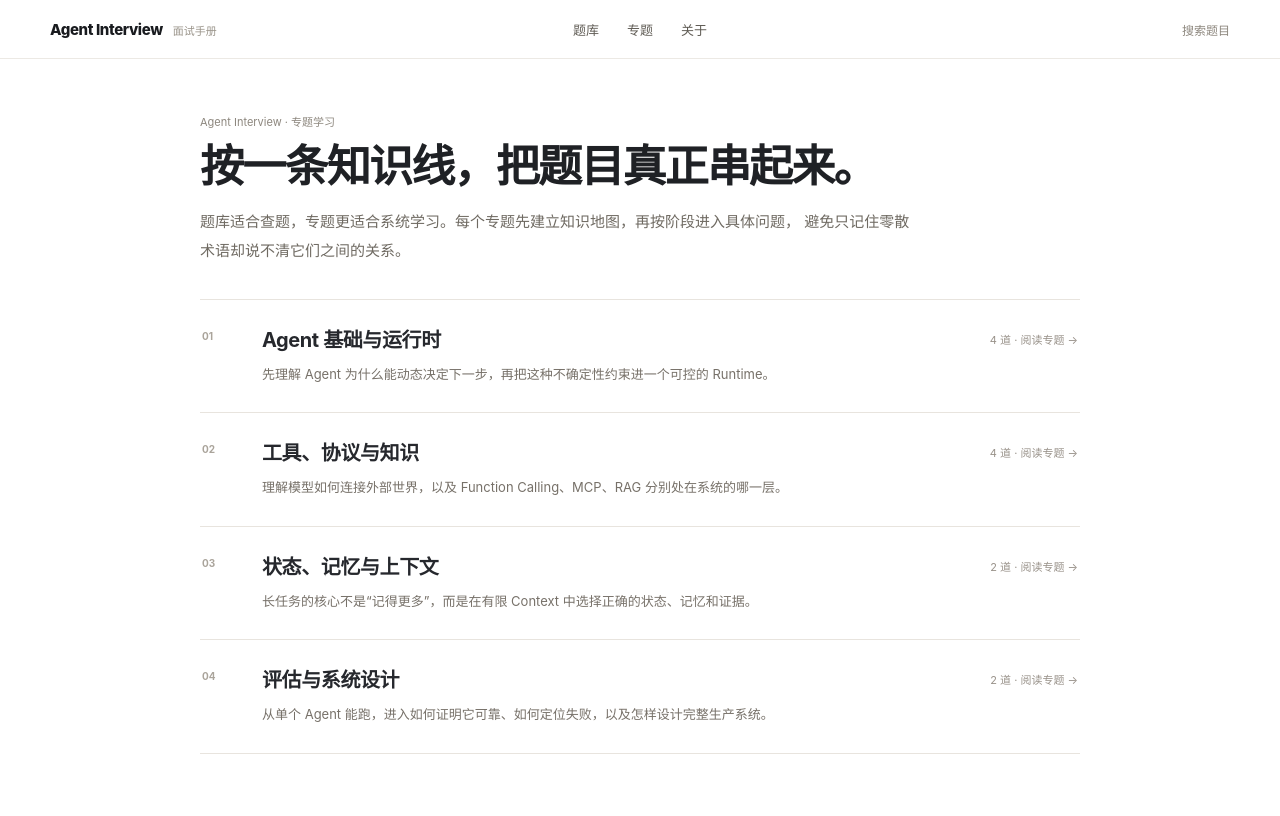
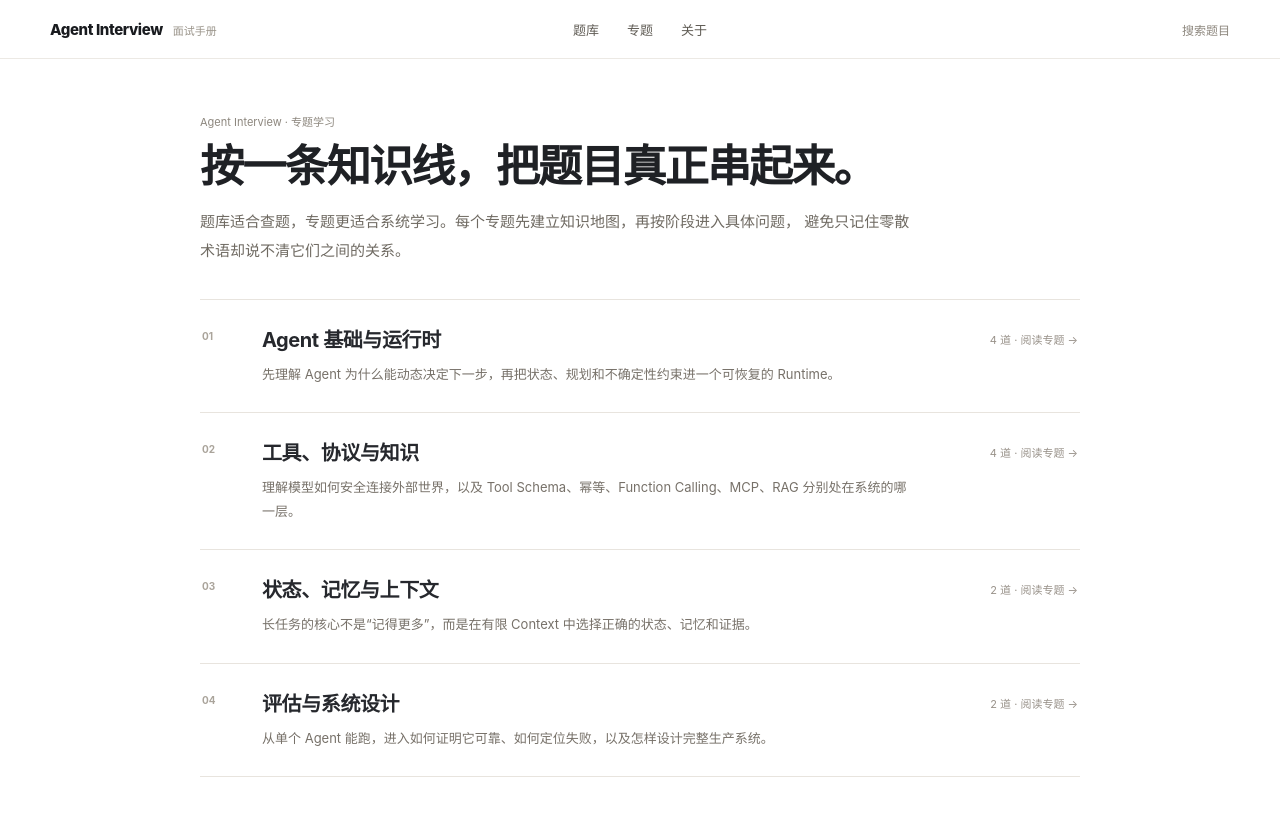
Before and after one commit to 1264585648/interview, a Next.js app: page /topics in a window 1280 px wide. Shown: the top 816 px of the page. Built offline with nearby package versions, Linux system fonts and the light colour scheme.

Commit message:
Expand runtime and tool learning paths

```diff
--- a/data/topics.ts
+++ b/data/topics.ts
@@ -17,27 +17,32 @@ export const topicGuides: TopicGuide[] = [
   {
     slug: 'agent-runtime',
     title: 'Agent 基础与运行时',
-    summary: '先理解 Agent 为什么能动态决定下一步，再把这种不确定性约束进一个可控的 Runtime。',
+    summary: '先理解 Agent 为什么能动态决定下一步，再把状态、规划和不确定性约束进一个可恢复的 Runtime。',
     intro: [
       'Agent 面试最容易出现的问题，是把它背成“LLM + Tool + Memory”。真正重要的是控制权：谁决定下一步、状态如何变化、什么时候停止。',
-      '这一专题先建立 Agent 的行为模型，再进入循环控制、错误语义、预算和停止条件。把这条线讲清楚，后面的 Tool、Memory、Evaluation 才有共同的系统框架。'
+      '这一专题先建立 Agent 的行为模型，再进入 State、Planning、循环控制、错误语义、预算和恢复。把这条线讲清楚，后面的 Tool、Memory、Evaluation 才有共同的系统框架。'
     ],
     categories: ['Agent 基础', 'Agent Runtime'],
-    flow: ['目标', '状态', '决策', 'Action', 'Observation', '停止'],
+    flow: ['目标', 'State', 'Plan', 'Action', 'Observation', '恢复 / 停止'],
     goals: [
       '能解释 Agent、Workflow 和 Tool Calling 的边界',
-      '能把 Agent 描述成状态驱动的决策循环，而不是组件集合',
-      '能说明无限循环、失败重试、预算和停止条件如何在 Runtime 中落地'
+      '能设计结构化 State、Checkpoint 和任务恢复机制',
+      '能说明 Planning、Replanning、循环检测、预算和停止条件如何在 Runtime 中落地'
     ],
     phases: [
       {
         title: '01 · 先建立行为模型',
-        description: '先回答谁掌握控制权、状态如何驱动下一步决策。',
+        description: '先回答谁掌握控制权，以及 Agent 为什么需要运行时状态。',
         questionSlugs: ['agent-vs-workflow']
       },
       {
-        title: '02 · 再约束运行时',
-        description: 'Agent 能动态行动之后，必须解决循环、错误和停止问题。',
+        title: '02 · 设计状态与规划',
+        description: '把开放目标变成可追踪的 State 和 Plan，并处理恢复与动态改路。',
+        questionSlugs: ['agent-state-design', 'agent-planning-replanning']
+      },
+      {
+        title: '03 · 再约束运行时',
+        description: 'Agent 能动态行动之后，必须解决循环、错误、预算和停止问题。',
         questionSlugs: ['agent-tool-loop']
       }
     ]
@@ -45,26 +50,36 @@ export const topicGuides: TopicGuide[] = [
   {
     slug: 'tools-knowledge',
     title: '工具、协议与知识',
-    summary: '理解模型如何连接外部世界，以及 Function Calling、MCP、RAG 分别处在系统的哪一层。',
+    summary: '理解模型如何安全连接外部世界，以及 Tool Schema、幂等、Function Calling、MCP、RAG 分别处在系统的哪一层。',
     intro: [
       '让模型“会干活”通常意味着把外部能力接入推理循环，但 Tool Calling、MCP 和 RAG 解决的并不是同一个问题。',
-      '这一专题重点建立边界感：模型怎样表达调用意图、协议怎样标准化能力接入、检索怎样给模型补充证据，以及什么时候需要让 Agent 动态决定是否继续检索。'
+      '这一专题先从 Tool Contract 和副作用治理开始，再进入协议标准化和检索。重点建立边界感：模型提出动作，Runtime 验证与执行，业务系统负责真实副作用和权限。'
     ],
     categories: ['Tool Calling', 'MCP', 'RAG'],
-    flow: ['模型', '调用意图', '协议 / Schema', '外部能力', 'Observation', '继续决策'],
+    flow: ['模型', 'Tool Schema', '验证 / 授权', '执行', 'Observation', '继续决策'],
     goals: [
-      '能说清 Function Calling 与 MCP 的问题层级',
-      '能解释 Tool Schema、执行层和权限边界',
-      '能比较固定 RAG 与 Agentic RAG 的收益和代价'
+      '能设计清晰的 Tool Schema、参数校验和错误语义',
+      '能处理有副作用 Tool 的幂等、重试、状态确认和审计',
+      '能说清 Function Calling、MCP 与 Agentic RAG 各自的问题边界'
     ],
     phases: [
       {
-        title: '01 · 连接工具与协议',
-        description: '先分清模型调用机制与工具接入协议。',
+        title: '01 · 先设计 Tool Contract',
+        description: '让模型知道选哪个 Tool、参数怎么填，同时把验证和授权留在执行层。',
+        questionSlugs: ['tool-schema-design']
+      },
+      {
+        title: '02 · 再处理副作用与重试',
+        description: '从只读调用进入创建、发送、修改等真实业务副作用。',
+        questionSlugs: ['tool-idempotency-retry']
+      },
+      {
+        title: '03 · 理解工具协议',
+        description: '分清模型调用机制与外部能力接入协议。',
         questionSlugs: ['mcp-vs-function-calling']
       },
       {
-        title: '02 · 把检索变成可决策动作',
+        title: '04 · 把检索变成可决策动作',
         description: '从一次检索进入查询改写、路由、证据判断和继续检索。',
         questionSlugs: ['rag-vs-agentic-rag']
       }
```
